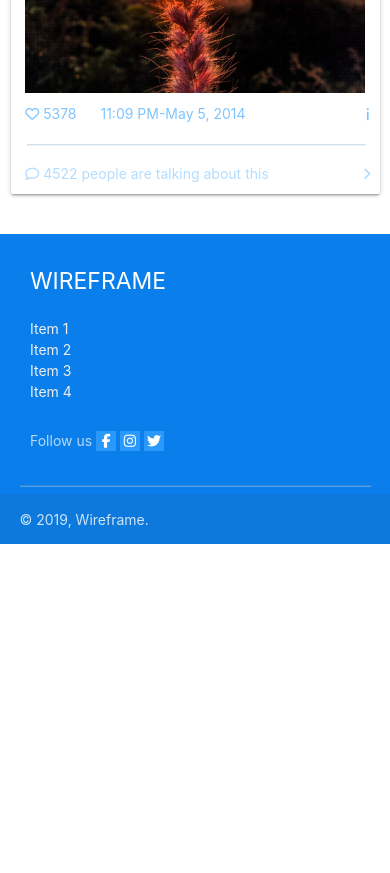
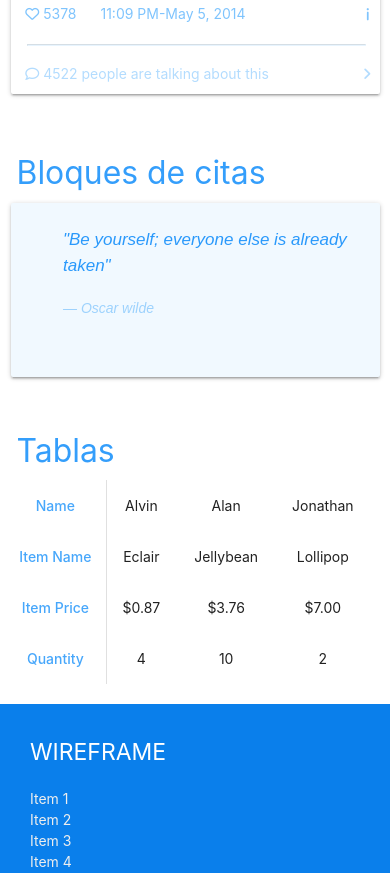
Before and after one commit to Rafterminador/patronesWeb, a plain HTML site: page Html/index.html in a window 390 px wide. Shown: the part 707-1580 px from the top of the page. Before the commit the page ends 1251 px from the top, so only its background shows below. Drawn offline with nearby package versions, Linux system fonts and the light colour scheme.

```diff
--- a/Html/index.html
+++ b/Html/index.html
@@ -75,6 +75,55 @@
             </div>
           </div>
         </div>
+        <div class="row">
+          <div class="col s12 m6 offset-m3">
+            <h4>Bloques de citas</h4>
+            <div class="card-panel z-depth-1" id="quote">
+              <div class="row valign-wrapper">
+                <div class="col s11">
+                  <i id="text-quote">"Be yourself; everyone else is already taken"</i>
+                  <p id="author">― Oscar wilde</p>
+                </div>
+              </div>
+            </div>
+          </div>
+        </div>
+        <div class="row">
+          <div class="col s12 m6 offset-m3">
+            <h4>Tablas</h4>
+            <table class="responsive-table centered">
+              <thead>
+                <tr>
+                    <th>Name</th>
+                    <th>Item Name</th>
+                    <th>Item Price</th>
+                    <th>Quantity</th>
+                </tr>
+              </thead>
+
+              <tbody>
+                <tr>
+                  <td>Alvin</td>
+                  <td>Eclair</td>
+                  <td>$0.87</td>
+                  <td>4</td>
+                </tr>
+                <tr>
+                  <td>Alan</td>
+                  <td>Jellybean</td>
+                  <td>$3.76</td>
+                  <td>10</td>
+                </tr>
+                <tr>
+                  <td>Jonathan</td>
+                  <td>Lollipop</td>
+                  <td>$7.00</td>
+                  <td>2</td>
+                </tr>
+              </tbody>
+            </table>
+          </div>
+        </div>
         <footer class="page-footer" id="myColor">
             <div class="container">
               <div class="row">
--- a/Html/main.css
+++ b/Html/main.css
@@ -30,9 +30,11 @@
 }
 h2{
     text-align: center;
+    color: #349efb;
 }
 .carousel{
     margin-top: -100px;
+    margin-bottom: -100px;
 }
 h6{
     color: #2d9afb;
@@ -101,3 +103,24 @@
     width: 97%;
     border-color: #b3dcfe;
 }
+h4{
+    color: #349efb;
+    padding-left: 6px;
+}
+#quote{
+    background-color: #f1f9ff;
+    font-family: sans-serif;
+}
+#text-quote{
+    font-size: 17px;
+    color: #2a99fb;
+}
+#author{
+    color: #9dd2fd;
+    font-style: italic;
+    padding-top: 6px;
+}
+th{
+    color: #47a7fb;
+    font-weight:500;
+}
```
Also changed, not shown: Html2/index.html (added, +35 -0 lines), Html2/src/main.css (added, +65 -0 lines).
